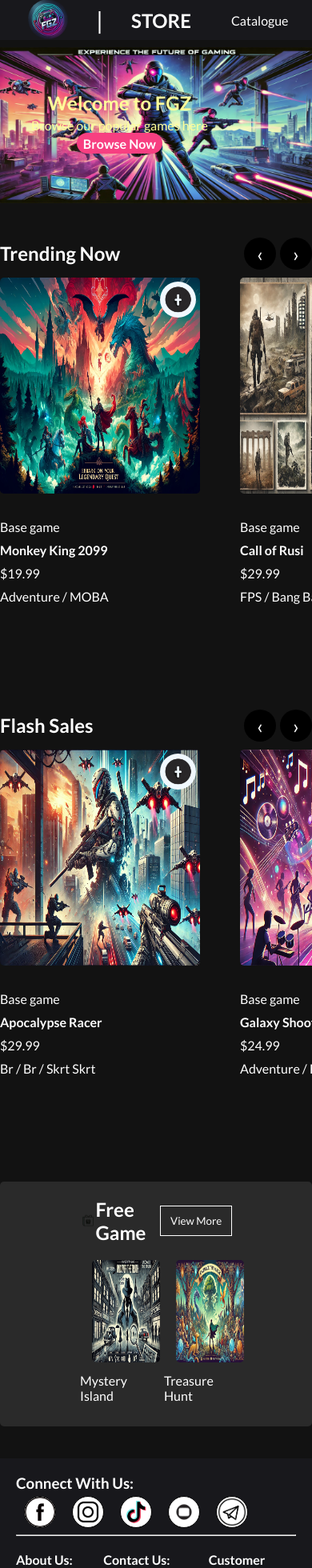
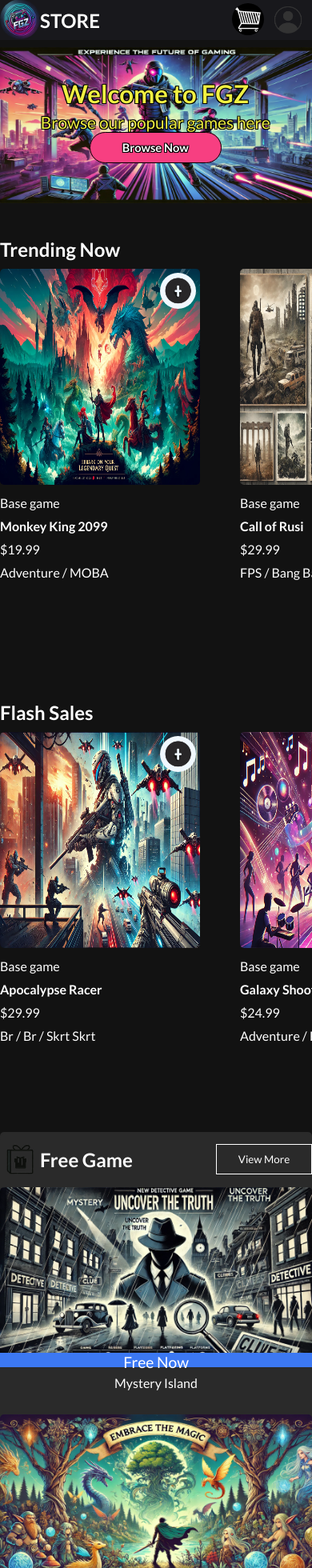
Before and after one commit to PhamHoaiTan/Single-Page, a React (Create React App) app in the folder web-game/: page / in a window 390 px wide. Shown: the top 1960 px of the page at 80% size. Built offline with nearby package versions, Linux system fonts and the light colour scheme.

Commit message:
reponsive

```diff
--- a/web-game/src/App.css
+++ b/web-game/src/App.css
@@ -9,7 +9,6 @@ body {
 
 a{
   color: #FFF;
-  margin: 0 15px;
   text-decoration: none;
 }
 
@@ -72,3 +71,8 @@ a{
     opacity: 100;
   }
 }
+@media screen and (max-width:600px) {
+  .pre-next button{
+    display: none;
+  }
+}
--- a/web-game/src/Pages/Details/ProductDetail.css
+++ b/web-game/src/Pages/Details/ProductDetail.css
@@ -87,3 +87,23 @@
   .suggestion{
     position: relative;
   }
+  table{
+    width: 100%;
+    column-gap: 40px;
+    text-align: right;
+  }
+  table tr{
+  }
+  .p-left{
+    text-align: left  ;
+  }
+
+@media  screen and (max-width:600px) {
+  .detail-right{
+    position: relative;
+  }
+  .details-content{
+    display: flex;
+    flex-direction: column;
+  }
+}
--- a/web-game/src/Pages/Details/ProductDetail.jsx
+++ b/web-game/src/Pages/Details/ProductDetail.jsx
@@ -72,9 +72,22 @@ function ProductDetail() {
       <button className='buyNow'>BUY NOW</button><br></br>
       <button className='addToCard'>ADD TO CARD</button>
       </div>
-      <p><strong>Release Date:</strong> {product.releaseDate}</p>
-      <p><strong>Developer:</strong> {product.developer}</p>
-      <p><strong>Publisher:</strong> {product.publisher}</p>
+      <table>
+        <tr>
+            <td><p className='p-left'>Release Date</p></td>
+            <td><p>{product.releaseDate}</p></td>
+        </tr>
+        <tr>
+          <td><p className='p-left'>Developer</p></td>
+          <td>{product.developer}</td>
+        </tr>
+        <tr>
+          <td><p className='p-left'>Publisher</p></td>
+          <td>{product.publisher} </td>
+        </tr>
+
+
+      </table>
       </div>
       </div>
 
--- a/web-game/src/components/GameItem/GameItem.jsx
+++ b/web-game/src/components/GameItem/GameItem.jsx
@@ -24,14 +24,14 @@ const GameItem = ({
                 {!itemCount?<img src={assets.plus} onClick={()=>setItemCount(prev=>prev+1)} alt=""/>
                   :<img src={assets.tick} alt='' onClick={()=>setItemCount(pre=>pre-1)}/>
                 }</div>
+                  <Link to={`/product/${id}`}>
                 <img src={image} alt={name} />
+                </Link>
                 </div>
-                <Link to={`/product/${id}`}>
                 <p>Base game</p>
                 <h4>{name}</h4>
                 <p>{price}</p>
                 <p>{genre}</p>
-                </Link>
                 </div>
         }
       </div>
--- a/web-game/src/components/GameItems/ALL GAME/Freegame.css
+++ b/web-game/src/components/GameItems/ALL GAME/Freegame.css
@@ -1,13 +1,12 @@
-.flash-sales{
-    margin-top: 40px;
-    width: 100%;
-    height: 50%;
-}
+
 .free-games{
     justify-content: space-between;
     background-color: #2A2A2A;
-    margin: 10px 100px;
-    padding-bottom: 80px;
+    text-align: center;
+    width: 90%;
+    margin: 0 auto;
+    padding-bottom: 10px;
+    border-radius: 10px;
 }
 .flash-sales{
     background-color: #2A2A2A;
@@ -23,11 +22,8 @@
     width: 100%;
     height: 100%;
 }
- .game img:hover +.add-icon{
-    display: block;
-}
 .free-games img{
-    width: 5vw;
+    width: 100px;
 }
 .header-left{
     display: flex;
@@ -45,3 +41,28 @@
     border: 1px solid white;
     background-color: #2A2A2A;
 }
+.game-banner-free{
+    position: relative;
+}
+.banner-free{
+    left: 0;
+    bottom: 0;
+    width: 100%;
+    height: 8%;
+    font-size: 1.2em;
+    align-items: center;
+    background-color: #3C78F2;
+    position: absolute;
+}
+@media screen and (max-width:600px) {
+    .free-games{
+        width: 100%;
+    }
+    .free-games img{
+        width: 50px;
+    }
+    .games-items{
+        display: flex;
+        flex-direction: column;
+    }
+}
--- a/web-game/src/components/GameItems/ALL GAME/Freegame.jsx
+++ b/web-game/src/components/GameItems/ALL GAME/Freegame.jsx
@@ -1,35 +1,35 @@
-import React from 'react'
-import freegame from '../../../assets/games/freegame'
-import './Freegame.css'
-import { assets } from '../../../assets/assets'
-import { Link } from 'react-router-dom'
+import React from "react";
+import freegame from "../../../assets/games/freegame";
+import "./Freegame.css";
+import { assets } from "../../../assets/assets";
+import { Link } from "react-router-dom";
 const Freegame = () => {
   return (
     <div className="flash-sales">
       <div className="free-games">
         <div className="free-game-header">
           <div className="header-left">
-      <img src={assets.gift} alt=""/>
-    <h2 className='title'>Free Game</h2>
+            <img src={assets.gift} alt="" />
+            <h2 className="title">Free Game</h2>
           </div>
           <button>View More</button>
         </div>
         <div className="games-items">
-    {
-        freegame.slice(0,2).map(game => (
+          {freegame.slice(0, 2).map((game) => (
             <div className="game">
-
-                  <Link to={`/product/${game.id}`} >
+              <Link to={`/product/${game.id}`}>
+                <div className="game-banner-free">
                   <img src={game.image} alt="" />
+                  <div className="banner-free">Free Now</div>
+                </div>
                 <p>{game.name}</p>
               </Link>
             </div>
-        ))
-    }
+          ))}
         </div>
       </div>
     </div>
-  )
-}
+  );
+};
 
-export default Freegame
+export default Freegame;
--- a/web-game/src/components/GameItems/ALL GAME/Gene.jsx
+++ b/web-game/src/components/GameItems/ALL GAME/Gene.jsx
@@ -4,37 +4,45 @@ import { gamesdiscount } from '../../../assets/games/gamesdiscount';
 import { assets } from '../../../assets/assets';
 import GameItem from '../../GameItem/GameItem';
 const Gene = () => {
-    const myDivRef = useRef(null);
-    const [currentIndex, setCurrentIndex] = useState(0);
+  const [currentIndex, setCurrentIndex] = useState(0);
     const [itemWidth, setItemWidth] = useState(0);
-
     useEffect(() => {
       const items = document.querySelectorAll('.game');
-      if (items.length > 0) {
-        setItemWidth(items[0].offsetWidth + 60);
+      if (items.length > 0 ) {
+        setItemWidth(items[0].offsetWidth + 30);
       }
     }, []);
-    const handleNext = () => {
-        setCurrentIndex(currentIndex + 1);
-    };
-    const handlePrev = () => {
-      if (currentIndex > 0) {
-        setCurrentIndex(currentIndex - 1);
-      }
-    };
-    useEffect(() => {
-      myDivRef.current.style.transform = `translateX(-${currentIndex * 4 * itemWidth}px)`;
-    }, [currentIndex, itemWidth]);
+
+    const carouselInnerRef = useRef(null);
+  const carouselItemWidth = 300; // Chiều rộng của mỗi item carousel (giả sử là 300px)
+
+  const handlePrevClick = () => {
+    const newIndex = currentIndex - (window.innerWidth < 576 ? 3 : 4);
+    setCurrentIndex(newIndex >= 0 ? newIndex : 0);
+    carouselInnerRef.current.scrollTo({
+      left: newIndex >= 0 ? newIndex * carouselItemWidth : 0,
+      behavior: 'smooth',
+    });
+  };
+
+  const handleNextClick = () => {
+    const newIndex = currentIndex + (window.innerWidth < 576 ? 3 : 4);
+    setCurrentIndex(newIndex < gamesdiscount.length ? newIndex : currentIndex);
+    carouselInnerRef.current.scrollTo({
+      left: newIndex * carouselItemWidth,
+      behavior: 'smooth',
+    });
+  };
   return (
     <div className="Gene">
     <div className="title-pre-next">
       <h2>Flash Sales</h2>
       <div className="pre-next">
-        <button className='pre' onClick={handlePrev} >&#8249;</button>
-        <button className="next" onClick={handleNext} >&#8250;</button>
+        <button className='pre' onClick={handlePrevClick} >&#8249;</button>
+        <button className="next" onClick={handleNextClick} >&#8250;</button>
       </div>
       </div>
-    <div className="text"  ref={myDivRef}>
+    <div className="text"  ref={carouselInnerRef}>
       <div className="games">
       {gamesdiscount.map((item,index) => {return(
             <GameItem
--- a/web-game/src/components/GameItems/ALL GAME/Trending.jsx
+++ b/web-game/src/components/GameItems/ALL GAME/Trending.jsx
@@ -3,7 +3,6 @@ import { games } from '../../../assets/games/game';
 import GameItem from '../../GameItem/GameItem';
 
 const Trending = () => {
-    const myDivRef = useRef(null);
     const [currentIndex, setCurrentIndex] = useState(0);
     const [itemWidth, setItemWidth] = useState(0);
     useEffect(() => {
@@ -12,27 +11,38 @@ const Trending = () => {
         setItemWidth(items[0].offsetWidth + 30);
       }
     }, []);
-    const handleNext = () => {
-        setCurrentIndex(currentIndex + 1);
-    };
-    const handlePrev = () => {
-      if (currentIndex > 0) {
-        setCurrentIndex(currentIndex - 1);
-      }
-    };
-    useEffect(() => {
-      myDivRef.current.style.transform = `translateX(-${currentIndex * 6 * itemWidth}px)`;
-    }, [currentIndex, itemWidth]);
+
+    const carouselInnerRef = useRef(null);
+  const carouselItemWidth = 300; // Chiều rộng của mỗi item carousel (giả sử là 300px)
+
+  const handlePrevClick = () => {
+    const newIndex = currentIndex - (window.innerWidth < 576 ? 3 : 4);
+    setCurrentIndex(newIndex >= 0 ? newIndex : 0);
+    carouselInnerRef.current.scrollTo({
+      left: newIndex >= 0 ? newIndex * carouselItemWidth : 0,
+      behavior: 'smooth',
+    });
+  };
+
+  const handleNextClick = () => {
+    const newIndex = currentIndex + (window.innerWidth < 576 ? 3 : 4);
+    setCurrentIndex(newIndex < games.length ? newIndex : currentIndex);
+    carouselInnerRef.current.scrollTo({
+      left: newIndex * carouselItemWidth,
+      behavior: 'smooth',
+    });
+  };
+
   return (
     <section className="trending">
     <div className="title-pre-next">
     <h2>Trending Now</h2>
     <div className="pre-next">
-      <button className='pre' onClick={handlePrev}><p>&#8249;</p></button>
-      <button className="next" onClick={handleNext} ><p>&#8250;</p></button>
+      <button className='pre' onClick={handlePrevClick}><p>&#8249;</p></button>
+      <button className="next" onClick={handleNextClick} ><p>&#8250;</p></button>
     </div>
     </div>
-    <div className="text"  ref={myDivRef}>
+    <div className="text"  ref={carouselInnerRef}>
     <div className="games">
       {games.map((item,index) => {return(
             <GameItem
--- a/web-game/src/components/Header/Header.css
+++ b/web-game/src/components/Header/Header.css
@@ -10,7 +10,7 @@
     border-radius: 20px;
 }
 .header .header-text{
-    color: #FFFF99;
+    color: #f0f042;
     position: absolute;
     font-size: 2.2vw;
     display: flex;
@@ -19,17 +19,22 @@
     top: 28%;
     left: 10%;
     animation: FadeIn 3s;
+    text-shadow:
+    -1px -1px 0 #000,
+     1px -1px 0 #000,
+    -1px  1px 0 #000,
+     1px  1px 0 #000;
 }
 .header-text .brow{
     margin-top: 20px;
-    padding: 0.9vw 2.1vw;
+    padding: 10px 40px;
     border-radius: 20px;
     background-color: #F73F81;
     color: white;
-    font-size: 1vw;
+    font-size: 0.7em;
     font-weight: 600;
     cursor: pointer;
-    border: none;
+    border: 1px solid black;
 }
 @media screen and (max-width:600px) {
     .header img{
@@ -39,15 +44,18 @@
         overflow: hidden;
     }
     .header .header-text{
-        font-size: 1em;
+        top :20%;
+        left:13%;
+        font-size: 1.3em;
         text-align: center;
-        justify-content: center;
     }
     .header-text .brow{
-        font-size: 1em;
+        margin-top: 200px;
+
     }
     .header{
         margin-top: 15%;
+        text-align: center;
     }
     .header-img{
         width: 100%;
--- a/web-game/src/components/Navbar/Navbar.css
+++ b/web-game/src/components/Navbar/Navbar.css
@@ -32,7 +32,7 @@
   gap: 20px;
 }
 .account-img{
-  width: 3vw;
+  width: 60px;
   border-radius: 50%;
   cursor: pointer;
 }
@@ -45,8 +45,8 @@
   cursor: pointer;
 }
 .cart{
-  width: 2svw;
-  height: 2vw;
+  width: 40px;
+  height: 40px;
   border-radius: 50%;
   background-color: #333333;
   object-fit: cover;
@@ -56,9 +56,24 @@
    .navbar{
     height: 50px;
     font-size: 16px;
+     margin: 0;
    }
    .logo{
     width: 50px;
     height: 100%;
+    margin: 0;
+   }
+   .nav-left{
+    gap: 0;
+   }
+   .line{
+    display: none;
+   }
+   .bt-download{
+    display: none;
+   }
+   .nav-right{
+    gap: 0px;
+    margin: 0;
    }
 }
--- a/web-game/src/components/Navbar/Navbar.jsx
+++ b/web-game/src/components/Navbar/Navbar.jsx
@@ -11,7 +11,6 @@ function Navbar({setShowLogin}) {
     <Link to={'/'}><img src={assets.logo} alt="" className='logo'/></Link>
     <p className='line'>|</p>
       <a href="/"><h2>STORE</h2></a>
-      <a href="/catalogue">Catalogue</a>
     </div>
     <div className='nav-right'>
       <a href="/cart"><img src={assets.cart} alt="" className='cart'/></a>
```
Also changed, not shown: web-game/src/components/LoginPopup/LoginPopup.css (line endings or trailing spaces). Lines whose indentation alone changed are shown as unchanged.
